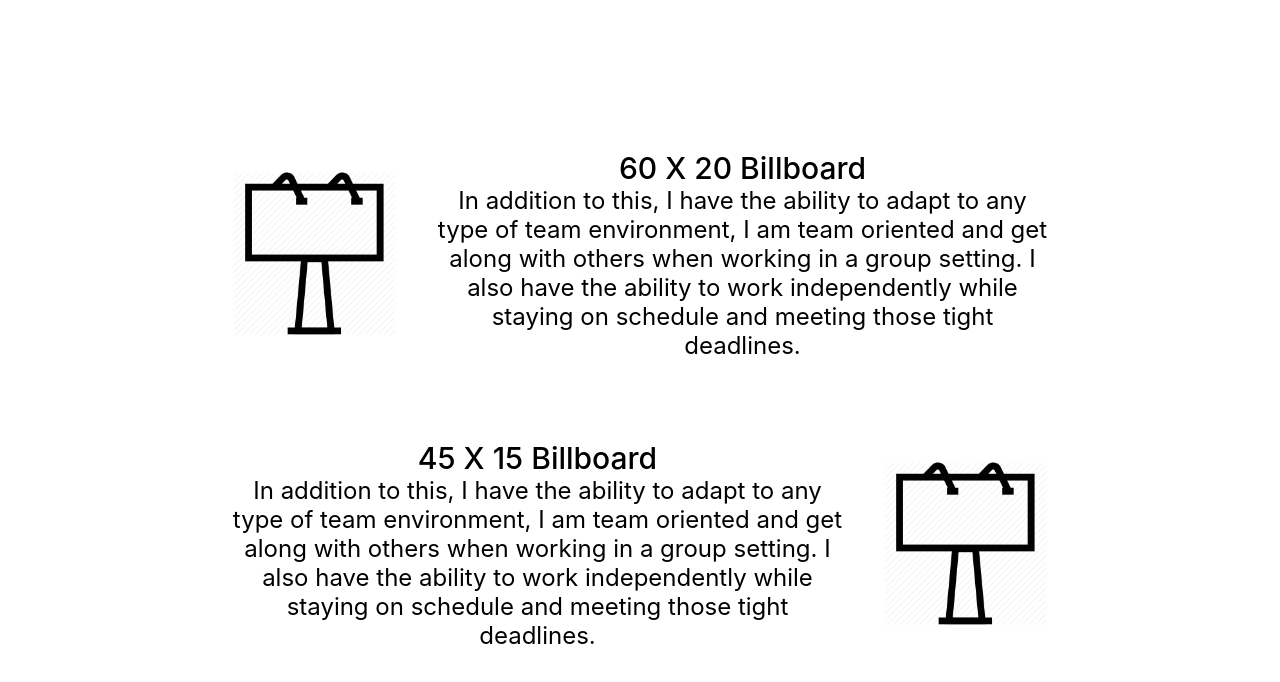
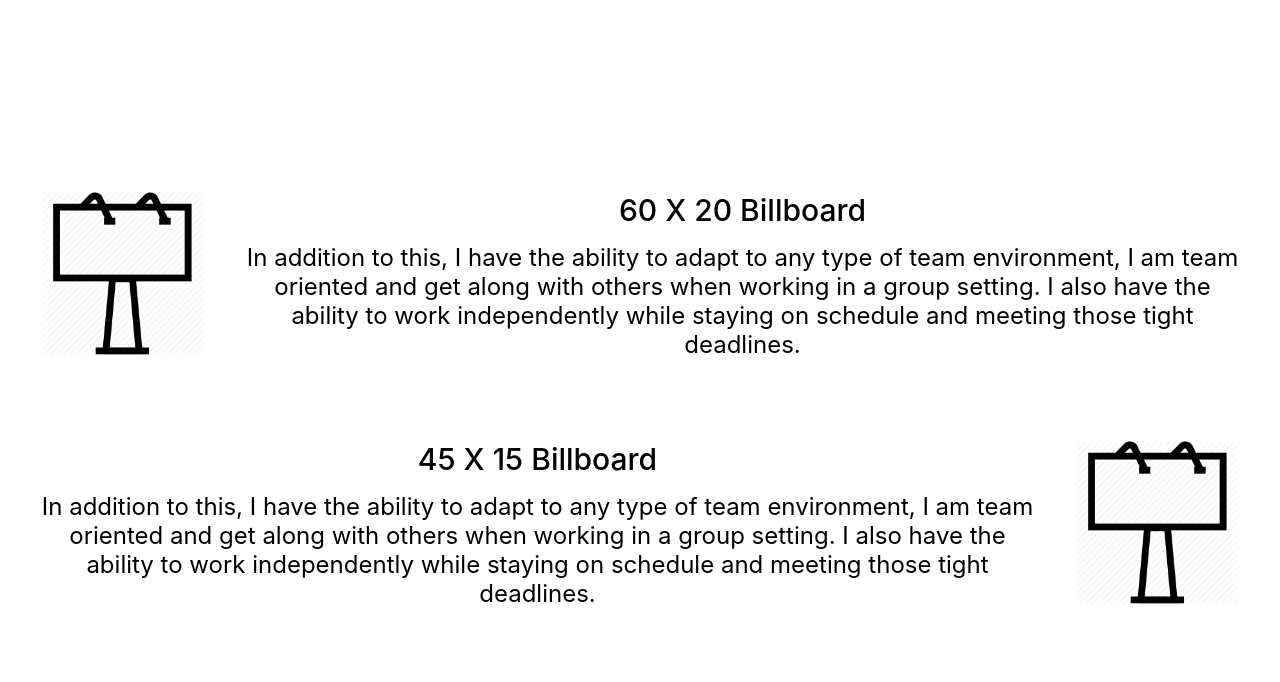
Before and after one commit to Zaibi727/Collection-of-Designs, a React (Create React App) app: page / in a window 1280 px wide. Shown: the top 682 px of the page. Built offline with nearby package versions, Linux system fonts and the light colour scheme.

Commit message:
Update billboard.module.css

```diff
--- a/src/components/seventeenMay/billboard/billboard.module.css
+++ b/src/components/seventeenMay/billboard/billboard.module.css
@@ -4,7 +4,7 @@
     box-sizing: border-box;
 }
 .wrapperDouble{
-    width: 70%;
+    width: 100%;
     max-width: 100%;
     margin: 0;
     position: absolute;
@@ -56,6 +56,7 @@
     line-height: 36px;
     text-align: center;
     color: #000000;
+    margin-bottom: 15px;
 }
 .p2{
     font-weight: normal;
```
